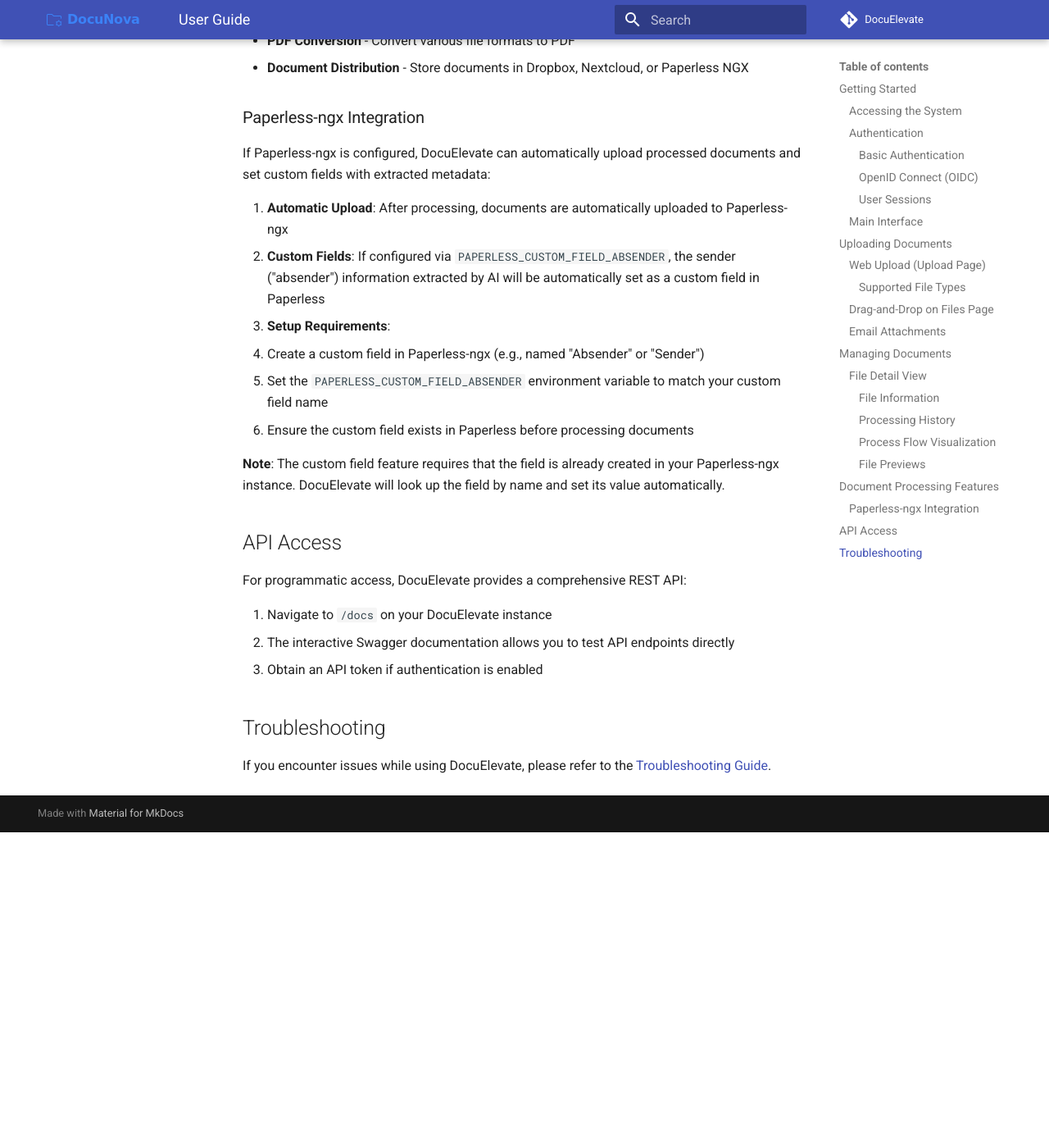
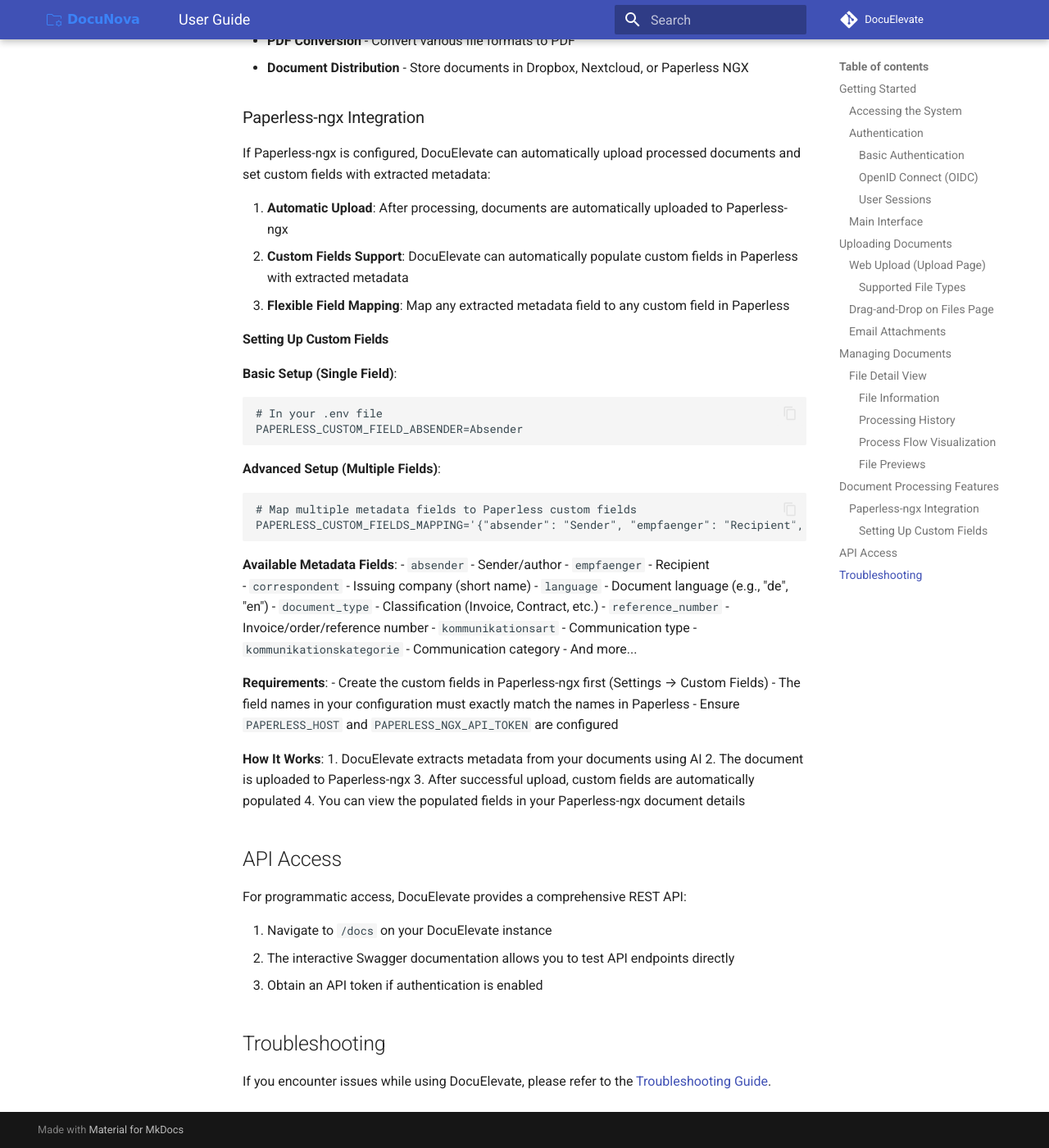
Before and after one commit to christianlouis/DocuElevate, an MkDocs documentation site: the page built from docs/UserGuide.md, in a window 1280 px wide and 1400 px high, scrolled down 3801 px. Shown: the whole window at 82% size. Built offline with MkDocs 1.6.1 and Material for MkDocs 9.7.7, drawn with Linux system fonts in a browser that asks for light colours; comment, search, counter and statistics services are not loaded; before the commit the page ends 4816 px from its top, so only the background shows below that.

Commit message:
feat(paperless): add flexible multi-field custom fields mapping
Co-authored-by: christianlouis <361235+christianlouis@users.noreply.github.com>

````diff
--- a/docs/UserGuide.md
+++ b/docs/UserGuide.md
@@ -150,13 +150,44 @@ Depending on the system configuration, DocuElevate can perform:
 If Paperless-ngx is configured, DocuElevate can automatically upload processed documents and set custom fields with extracted metadata:
 
 1. **Automatic Upload**: After processing, documents are automatically uploaded to Paperless-ngx
-2. **Custom Fields**: If configured via `PAPERLESS_CUSTOM_FIELD_ABSENDER`, the sender ("absender") information extracted by AI will be automatically set as a custom field in Paperless
-3. **Setup Requirements**:
-   - Create a custom field in Paperless-ngx (e.g., named "Absender" or "Sender")
-   - Set the `PAPERLESS_CUSTOM_FIELD_ABSENDER` environment variable to match your custom field name
-   - Ensure the custom field exists in Paperless before processing documents
+2. **Custom Fields Support**: DocuElevate can automatically populate custom fields in Paperless with extracted metadata
+3. **Flexible Field Mapping**: Map any extracted metadata field to any custom field in Paperless
 
-**Note**: The custom field feature requires that the field is already created in your Paperless-ngx instance. DocuElevate will look up the field by name and set its value automatically.
+#### Setting Up Custom Fields
+
+**Basic Setup (Single Field)**:
+```bash
+# In your .env file
+PAPERLESS_CUSTOM_FIELD_ABSENDER=Absender
+```
+
+**Advanced Setup (Multiple Fields)**:
+```bash
+# Map multiple metadata fields to Paperless custom fields
+PAPERLESS_CUSTOM_FIELDS_MAPPING='{"absender": "Sender", "empfaenger": "Recipient", "language": "Language", "correspondent": "Correspondent"}'
+```
+
+**Available Metadata Fields**:
+- `absender` - Sender/author
+- `empfaenger` - Recipient
+- `correspondent` - Issuing company (short name)
+- `language` - Document language (e.g., "de", "en")
+- `document_type` - Classification (Invoice, Contract, etc.)
+- `reference_number` - Invoice/order/reference number
+- `kommunikationsart` - Communication type
+- `kommunikationskategorie` - Communication category
+- And more...
+
+**Requirements**:
+- Create the custom fields in Paperless-ngx first (Settings → Custom Fields)
+- The field names in your configuration must exactly match the names in Paperless
+- Ensure `PAPERLESS_HOST` and `PAPERLESS_NGX_API_TOKEN` are configured
+
+**How It Works**:
+1. DocuElevate extracts metadata from your documents using AI
+2. The document is uploaded to Paperless-ngx
+3. After successful upload, custom fields are automatically populated
+4. You can view the populated fields in your Paperless-ngx document details
 
 ## API Access
 
````
Also changed, not shown: docs/ConfigurationGuide.md (+39 -5 lines), 3 other files.
